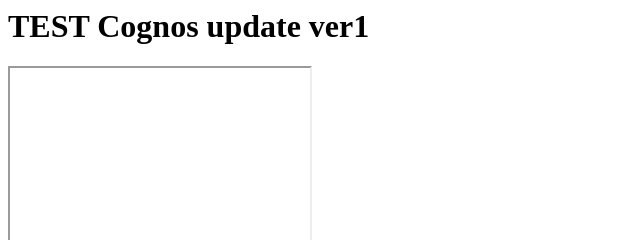
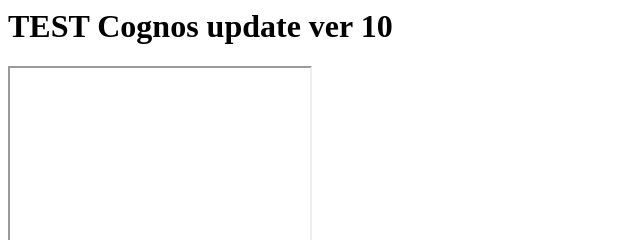
Before and after one commit to aist2000/web, a plain HTML site: page index.html in a window 1280 px wide. Shown: the top 240 px of the page, 0-640 px from the left. Drawn offline with Linux system fonts and the light colour scheme.

Commit message:
Update index.html

```diff
--- a/index.html
+++ b/index.html
@@ -5,7 +5,7 @@
 
     <body>
 
-        <h1>TEST Cognos update ver1</h1>
+        <h1>TEST Cognos update ver 10</h1>
 <!--
         <iframe src="https://www.ibm.com/ca-en" width="100%" height="100%" frameborder="0" ></iframe>
 -->
```
